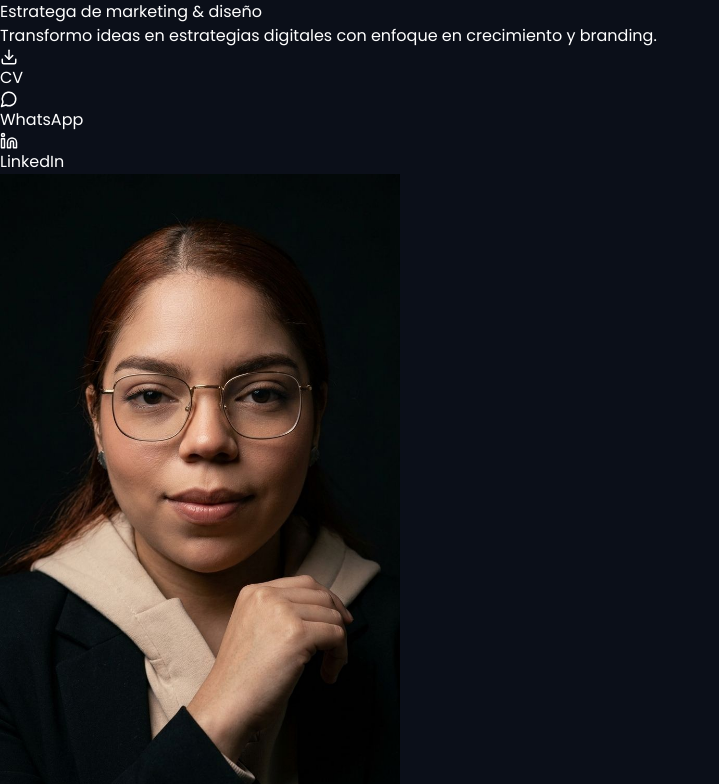
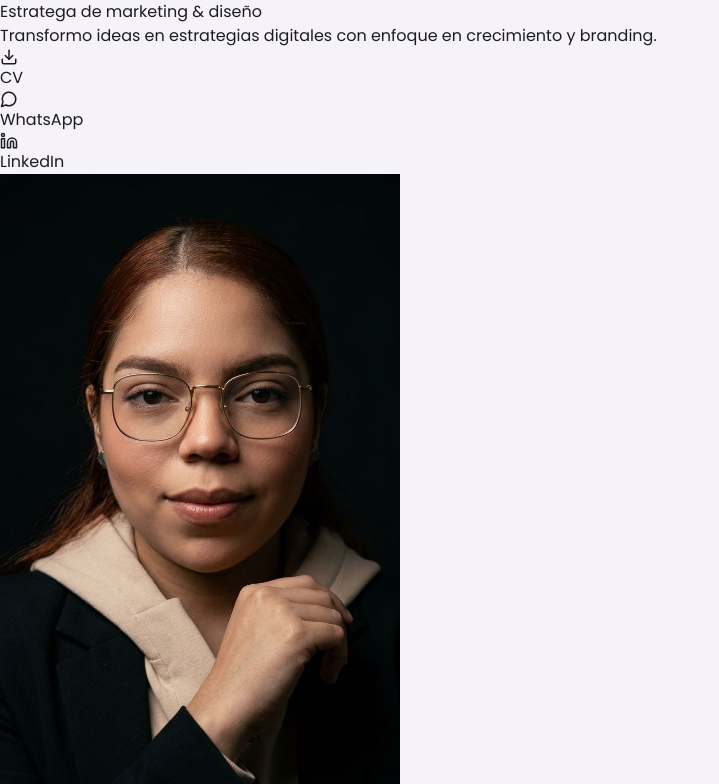
Before and after one commit to valortiz0605/portafoliodiana, a Next.js app: page / in a window 1280 px wide. Shown: the top 784 px of the page, without its empty margins (0-719 px from the left). Built offline with nearby package versions, Linux system fonts and the light colour scheme.

Commit message:
Update globals.css

```diff
--- a/app/globals.css
+++ b/app/globals.css
@@ -3,37 +3,25 @@
 @tailwind utilities;
 
 :root {
-  --foreground-rgb: 255, 255, 255;
+  --primary: #3A225F;
+  --accent: #FFCF3F;
+
+  --bg: #F6F2FA;
+  --surface: #ffffff;
+
+  --text: #1C1C22;
+  --muted: #6B6B76;
+
+  --border: #E7E2EF;
 }
 
-/* BASE PREMIUM DARK */
 body {
-  color: rgb(var(--foreground-rgb));
-  background: #0B0F19;
+  background: var(--bg);
+  color: var(--text);
+  font-family: var(--font-lato);
   overflow-x: hidden;
-  font-family: system-ui, sans-serif;
-}
-
-/* selección elegante */
-::selection {
-  background-color: #A855F7;
-  color: white;
 }
 
 html {
   scroll-behavior: smooth;
 }
-
-/* glass effect premium */
-.glass-effect {
-  background: rgba(255, 255, 255, 0.06);
-  backdrop-filter: blur(12px);
-  border: 1px solid rgba(255, 255, 255, 0.1);
-}
-
-/* container util */
-@layer components {
-  .section-container {
-    @apply max-w-7xl mx-auto px-6 py-20;
-  }
-}
```
